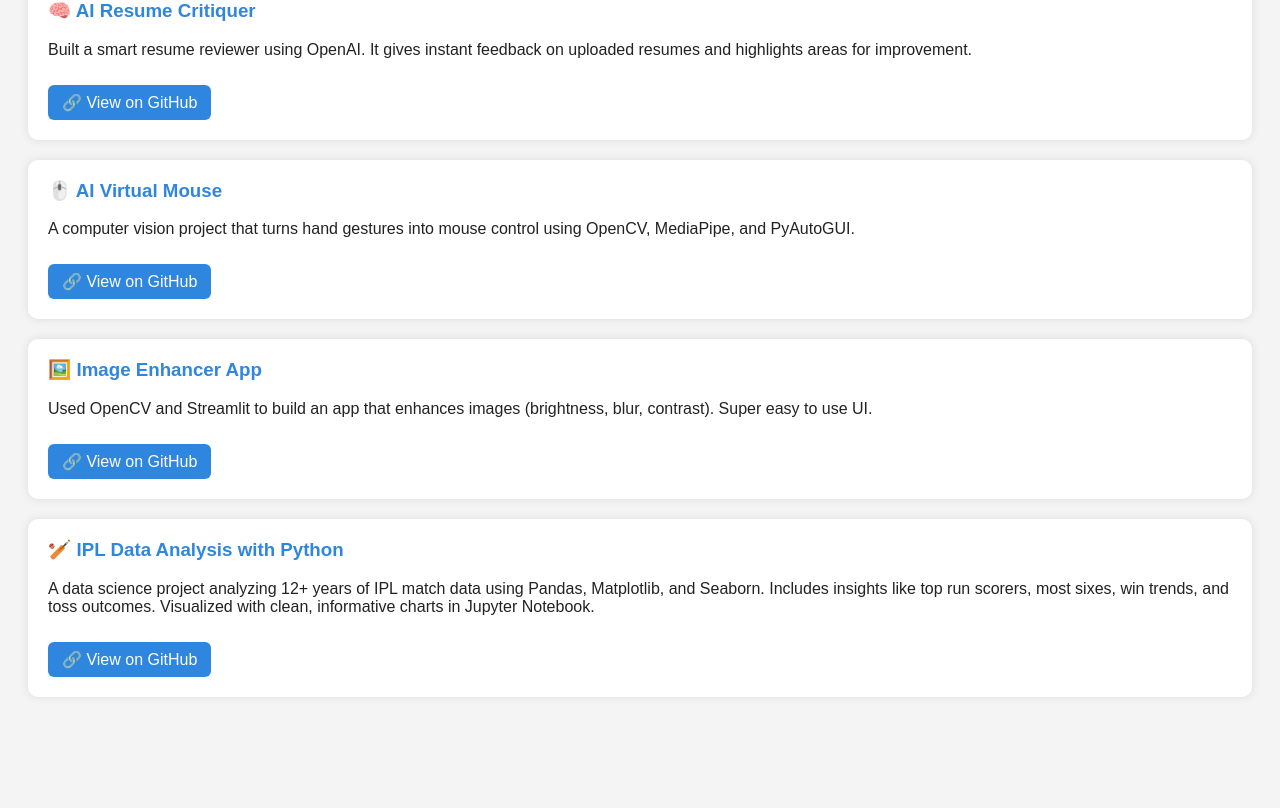
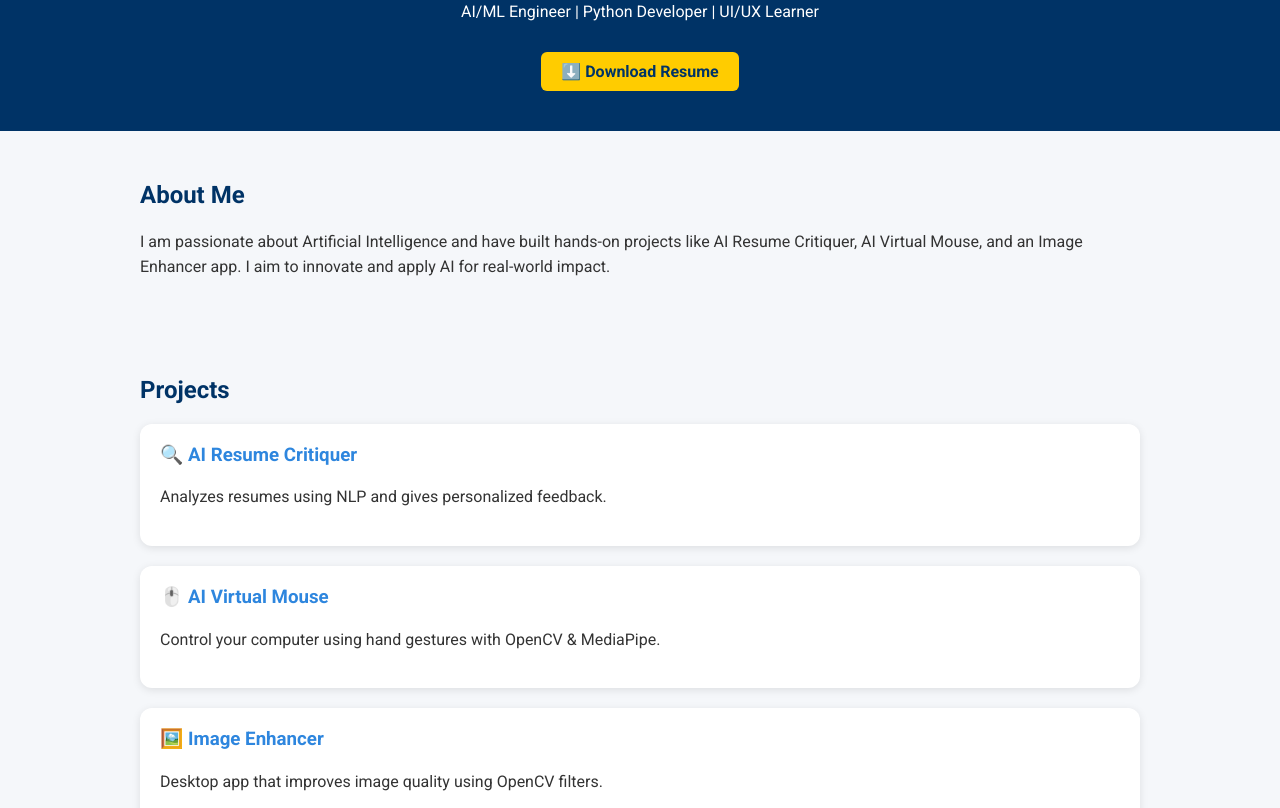
Before and after one commit to ErAkhileshSingh/akhilesh-portfolio, a plain HTML site: page index.html in a window 1280 px wide. Shown: the part 128-936 px from the top of the page. Before the commit the page ends 873 px from the top, so only its background shows below. Drawn offline with Linux system fonts and the light colour scheme.

Commit message:
Updated portfolio with IPL Data Analysis project

```diff
--- a/index.html
+++ b/index.html
@@ -3,80 +3,64 @@
 <head>
   <meta charset="UTF-8" />
   <meta name="viewport" content="width=device-width, initial-scale=1.0"/>
-  <title>Akhilesh Portfolio</title>
-  <style>
-    body {
-      font-family: sans-serif;
-      background-color: #f4f4f4;
-      color: #222;
-      padding: 20px;
-    }
-    h1 {
-      text-align: center;
-      color: #2e86de;
-    }
-    .card {
-      background-color: #fff;
-      border-radius: 10px;
-      padding: 20px;
-      margin-bottom: 20px;
-      box-shadow: 0 0 10px rgba(0,0,0,0.1);
-    }
-    .card h3 {
-      color: #2e86de;
-      margin-top: 0;
-    }
-    .card a {
-      display: inline-block;
-      margin-top: 10px;
-      text-decoration: none;
-      color: white;
-      background-color: #2e86de;
-      padding: 8px 14px;
-      border-radius: 6px;
-    }
-    .card a:hover {
-      background-color: #1b4f72;
-    }
-  </style>
+  <title>Akhilesh Singh | AI/ML Enthusiast</title>
+  <link rel="stylesheet" href="style.css" />
+  <link href="https://fonts.googleapis.com/css2?family=Roboto:wght@400;700&display=swap" rel="stylesheet">
 </head>
 <body>
+  <header>
+    <h1 class="fade-in">Akhilesh Singh</h1>
+    <p class="fade-in">AI/ML Engineer | Python Developer | UI/UX Learner</p>
+    <a href="resume.pdf" download class="resume-btn fade-in">⬇️ Download Resume</a>
+  </header>
 
-  <h1>Akhilesh Singh – Portfolio Projects</h1>
+  <section class="about fade-in">
+    <h2>About Me</h2>
+    <p>I am passionate about Artificial Intelligence and have built hands-on projects like AI Resume Critiquer, AI Virtual Mouse, and an Image Enhancer app. I aim to innovate and apply AI for real-world impact.</p>
+  </section>
 
+  <section class="projects fade-in">
+    <h2>Projects</h2>
     <div class="card">
-    <h3>🧠 AI Resume Critiquer</h3>
-    <p>
-      Built a smart resume reviewer using OpenAI. It gives instant feedback on uploaded resumes and highlights areas for improvement.
-    </p>
-    <a href="https://github.com/ErAkhileshSingh/ai-resume-critiquer" target="_blank">🔗 View on GitHub</a>
+      <h3>🔍 AI Resume Critiquer</h3>
+      <p>Analyzes resumes using NLP and gives personalized feedback.</p>
     </div>
-
     <div class="card">
       <h3>🖱️ AI Virtual Mouse</h3>
-    <p>
-      A computer vision project that turns hand gestures into mouse control using OpenCV, MediaPipe, and PyAutoGUI.
-    </p>
-    <a href="https://github.com/ErAkhileshSingh/ai-virtual-mouse" target="_blank">🔗 View on GitHub</a>
+      <p>Control your computer using hand gestures with OpenCV & MediaPipe.</p>
     </div>
-
     <div class="card">
-    <h3>🖼️ Image Enhancer App</h3>
-    <p>
-      Used OpenCV and Streamlit to build an app that enhances images (brightness, blur, contrast). Super easy to use UI.
-    </p>
-    <a href="https://github.com/ErAkhileshSingh/image-enhancer" target="_blank">🔗 View on GitHub</a>
+      <h3>🖼️ Image Enhancer</h3>
+      <p>Desktop app that improves image quality using OpenCV filters.</p>
     </div>
-
     <div class="card">
       <h3>🏏 IPL Data Analysis with Python</h3>
-    <p>
-      A data science project analyzing 12+ years of IPL match data using Pandas, Matplotlib, and Seaborn.
-      Includes insights like top run scorers, most sixes, win trends, and toss outcomes.
-      Visualized with clean, informative charts in Jupyter Notebook.
-    </p>
+      <p>Analyzed 12+ years of IPL match data using Python, Pandas, Matplotlib, and Seaborn. Extracted insights on top performers, toss impact, and seasonal trends.</p>
       <a href="https://github.com/ErAkhileshSingh/ipl-data-analysis" target="_blank">🔗 View on GitHub</a>
     </div>
+  </section>
 
+  <section class="skills fade-in">
+    <h2>Skills</h2>
+    <ul>
+      <li>Python</li>
+      <li>OpenCV</li>
+      <li>Streamlit</li>
+      <li>Machine Learning</li>
+      <li>Figma</li>
+      <li>Git & GitHub</li>
+    </ul>
+  </section>
+
+  <section class="contact fade-in">
+    <h2>Contact</h2>
+    <p>Email: akhileshsinghshekhawatt@gmail.com</p>
+    <p>LinkedIn: <a href="#">https://www.linkedin.com/in/akhileshsinghcse/</a></p>
+    <p>GitHub: <a href="#">https://github.com/ErAkhileshSingh</a></p>
+  </section>
+
+  <footer>
+    <p>© 2025 Akhilesh Singh</p>
+  </footer>
 </body>
 </html>
```
Also changed, not shown: style.css (+5 -2 lines). Lines whose indentation alone changed are shown as unchanged.
